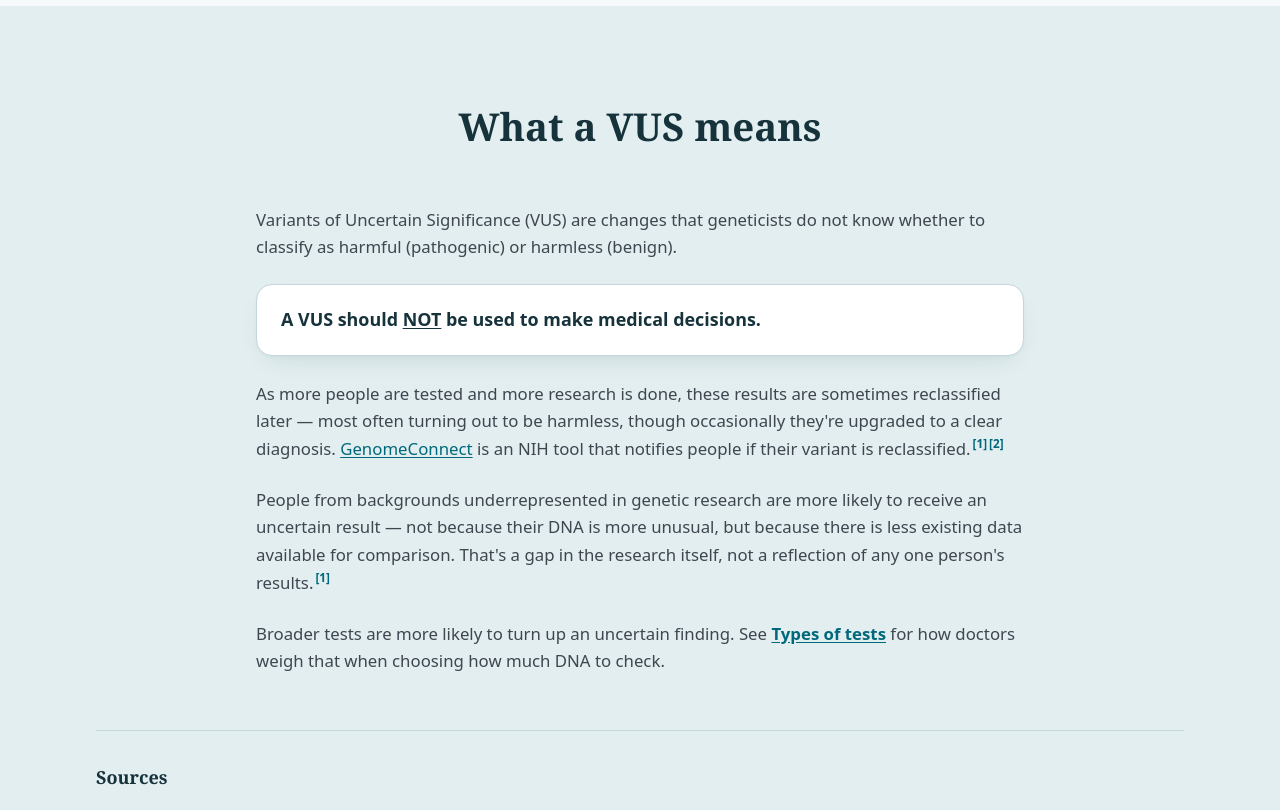
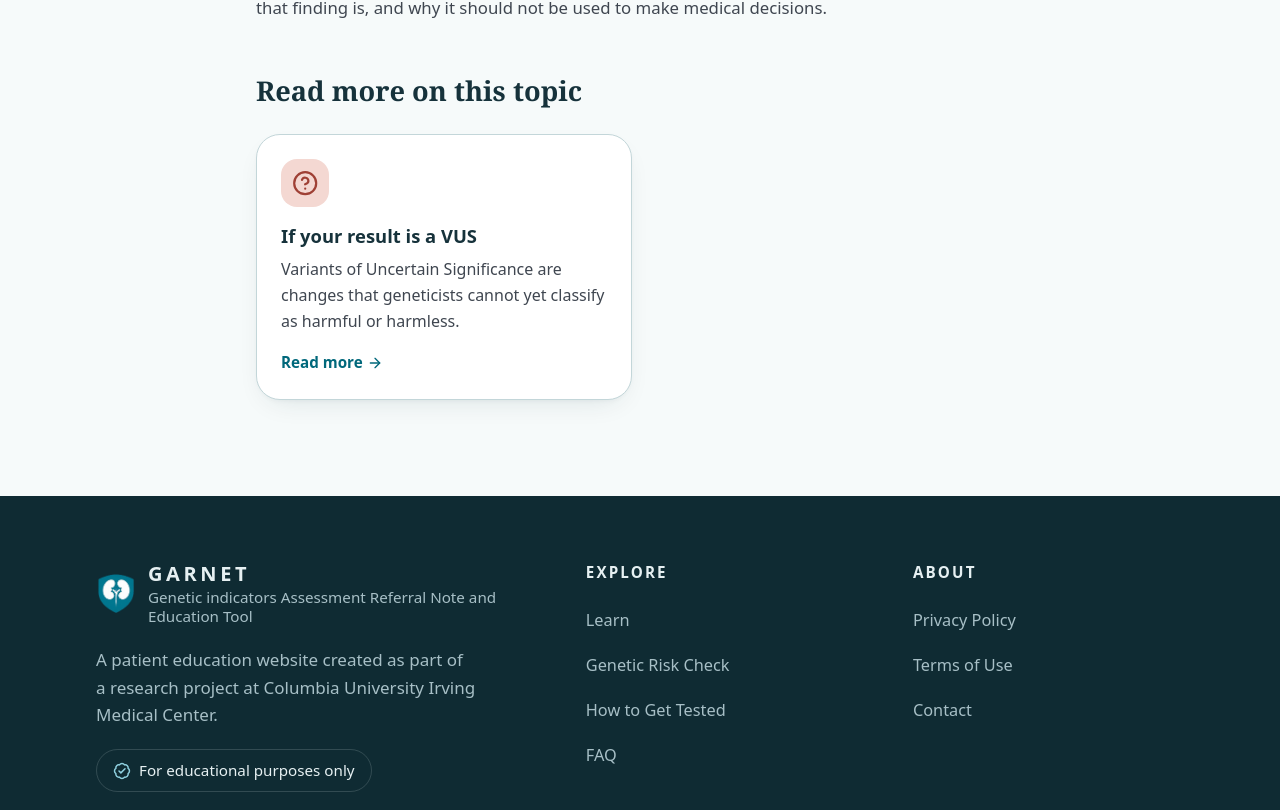
Before and after one commit to OleNY1/garnet_web_app, a React (Vite) app: page /learn/uncertain-results in a window 1280 px wide. Shown: the part 1370-2180 px from the top of the page. Built offline with nearby package versions, Linux system fonts and the light colour scheme.

Commit message:
Move VUS under the genetic test report as its own Learn page.

```diff
--- a/src/App.tsx
+++ b/src/App.tsx
@@ -20,6 +20,7 @@ import { SupportGroups } from './pages/learn/SupportGroups'
 import { TestingBasics } from './pages/learn/TestingBasics'
 import { TypesOfTests } from './pages/learn/TypesOfTests'
 import { UncertainResults } from './pages/learn/UncertainResults'
+import { Vus } from './pages/learn/Vus'
 import { YourRights } from './pages/learn/YourRights'
 import { Faq } from './pages/Faq'
 import { HowToGetTested } from './pages/HowToGetTested'
@@ -80,6 +81,7 @@ export default function App() {
             <Route path="your-rights" element={<YourRights />} />
             <Route path="types-of-tests" element={<TypesOfTests />} />
             <Route path="uncertain-results" element={<UncertainResults />} />
+            <Route path="vus" element={<Vus />} />
             <Route path="support-groups" element={<SupportGroups />} />
             <Route path="research-opportunities" element={<ResearchOpportunities />} />
           </Route>
--- a/src/lib/learnTopics.ts
+++ b/src/lib/learnTopics.ts
@@ -2,6 +2,7 @@ import {
   BookOpen,
   CircleHelp,
   Dna,
+  FileText,
   FlaskConical,
   Globe,
   HandHeart,
@@ -171,11 +172,23 @@ export const LEARN_TOPICS: LearnTopic[] = [
     label: 'Understanding your genetic test report',
     to: '/learn/uncertain-results',
     end: false,
-    icon: CircleHelp,
+    icon: FileText,
     tint: 'accent',
     eyebrow: 'Understanding your genetic test report',
     title: 'Understanding your genetic test report',
-    intro: 'What about Variants of Uncertain Significance (VUS)?',
+    intro: 'Genetic reports usually include the conclusion of the test: Positive or Negative.',
+  },
+  {
+    label: 'If your result is a VUS',
+    to: '/learn/vus',
+    end: false,
+    parent: '/learn/uncertain-results',
+    icon: CircleHelp,
+    tint: 'accent',
+    eyebrow: 'If your result is a VUS',
+    title: 'Variants of Uncertain Significance (VUS)',
+    intro:
+      'Variants of Uncertain Significance are changes that geneticists cannot yet classify as harmful or harmless.',
   },
   {
     label: 'Sharing with family',
--- a/src/lib/search.ts
+++ b/src/lib/search.ts
@@ -24,7 +24,7 @@ export const SUGGESTED_PATHS = [
   '/check',
   '/learn/testing-basics',
   '/faq',
-  '/learn/uncertain-results',
+  '/learn/vus',
   '/learn/genetic-counselors',
   '/how-to-get-tested',
 ]
--- a/src/lib/searchIndex.generated.ts
+++ b/src/lib/searchIndex.generated.ts
@@ -162,7 +162,7 @@ export const SEARCH_INDEX: IndexedPage[] = [
       },
       {
         "heading": "Why the choice matters",
-        "text": "Broader tests generally cost more and take longer to come back than a single-gene test, and the wider net means they're more likely to turn up genetic changes whose relevance isn't fully clear yet. A narrower test is faster and simpler to interpret, but only works well when your doctor already has a strong reason to suspect a particular gene. See Uncertain results / VUS for what happens when a finding is not yet clearly harmful or clearly harmless.[1]"
+        "text": "Broader tests generally cost more and take longer to come back than a single-gene test, and the wider net means they're more likely to turn up genetic changes whose relevance isn't fully clear yet. A narrower test is faster and simpler to interpret, but only works well when your doctor already has a strong reason to suspect a particular gene. See If your result is a VUS for what happens when a finding is not yet clearly harmful or clearly harmless.[1]"
       },
       {
         "heading": "Tests can also be grouped by disease",
@@ -177,14 +177,21 @@ export const SEARCH_INDEX: IndexedPage[] = [
   {
     "path": "/learn/uncertain-results",
     "title": "Understanding your genetic test report",
-    "intro": "What about Variants of Uncertain Significance (VUS)?",
+    "intro": "Genetic reports usually include the conclusion of the test: Positive or Negative.",
     "sections": [
       {
         "heading": "",
-        "text": "We are all different, and so is our DNA. Geneticists use multiple sources of information to classify the variants in each of us. Genetic reports usually include the conclusion of the test: Positive or Negative. Positive A potential diagnostic finding is reported. The variant(s) are either classified as Pathogenic or Likely Pathogenic. Negative No definitive diagnostic finding is reported. These results include heterozygote variants (1 variant on 1 copy of the gene) in genes associated with recessive diseases (2 variants cause disease). They also include Variants of Uncertain Significance."
-      },
+        "text": "We are all different, and so is our DNA. Geneticists use multiple sources of information to classify the variants in each of us. Genetic reports usually include the conclusion of the test: Positive or Negative. Positive A potential diagnostic finding is reported. The variant(s) are either classified as Pathogenic or Likely Pathogenic. Negative No definitive diagnostic finding is reported. These results include heterozygote variants (1 variant on 1 copy of the gene) in genes associated with recessive diseases (2 variants cause disease). They also include Variants of Uncertain Significance. Sometimes a result is not clearly positive or clearly negative. See If your result is a VUS for what that finding is, and why it should not be used to make medical decisions."
+      }
+    ]
+  },
+  {
+    "path": "/learn/vus",
+    "title": "Variants of Uncertain Significance (VUS)",
+    "intro": "Variants of Uncertain Significance are changes that geneticists cannot yet classify as harmful or harmless.",
+    "sections": [
       {
-        "heading": "What a VUS means",
+        "heading": "If your result is a VUS",
         "text": "Variants of Uncertain Significance (VUS) are changes that geneticists do not know whether to classify as harmful (pathogenic) or harmless (benign). A VUS should NOT be used to make medical decisions. As more people are tested and more research is done, these results are sometimes reclassified later — most often turning out to be harmless, though occasionally they're upgraded to a clear diagnosis. GenomeConnect is an NIH tool that notifies people if their variant is reclassified.[1][2] People from backgrounds underrepresented in genetic research are more likely to receive an uncertain result — not because their DNA is more unusual, but because there is less existing data available for comparison. That's a gap in the research itself, not a reflection of any one person's results.[1] Broader tests are more likely to turn up an uncertain finding. See Types of tests for how doctors weigh that when choosing how much DNA to check."
       }
     ]
--- a/src/pages/Faq.tsx
+++ b/src/pages/Faq.tsx
@@ -141,7 +141,7 @@ const FAQ_GROUPS: Array<{ id: string; title: string; items: FaqItem[] }> = [
     title: 'Understanding results',
     items: [
       learnQuestion(
-        '/learn/uncertain-results',
+        '/learn/vus',
         'What if my result is uncertain?',
         'Variants of Uncertain Significance (VUS) are changes that geneticists do not know whether to classify as harmful (pathogenic) or harmless (benign). A VUS should NOT be used to make medical decisions.',
       ),
--- a/src/pages/learn/TypesOfTests.tsx
+++ b/src/pages/learn/TypesOfTests.tsx
@@ -46,7 +46,7 @@ export function TypesOfTests() {
             relevance isn't fully clear yet. A narrower test is faster and simpler to interpret,
             but only works well when your doctor already has a strong reason to suspect a
             particular gene. See{' '}
-            <LearnLink to="/learn/uncertain-results">Uncertain results / VUS</LearnLink> for what
+            <LearnLink to="/learn/vus">If your result is a VUS</LearnLink> for what
             happens when a finding is not yet clearly harmful or clearly harmless.
             <Cite n={1} />
           </p>
--- a/src/pages/learn/UncertainResults.tsx
+++ b/src/pages/learn/UncertainResults.tsx
@@ -1,8 +1,6 @@
-import { Cite } from '../../components/Cite'
 import { LearnLink } from '../../components/learn/LearnLink'
+import { SubtopicCards } from '../../components/learn/SubtopicCards'
 import { Section } from '../../components/Section'
-import { Sources } from '../../components/Sources'
-import { numbered } from '../../lib/citations'
 
 export function UncertainResults() {
   return (
@@ -43,49 +41,15 @@ export function UncertainResults() {
               className="w-full rounded-xl border border-line bg-white"
             />
           </figure>
-        </div>
-      </Section>
-
-      <Section id="uncertain-results" tone="wash" title="What a VUS means">
-        <div className="mx-auto flex max-w-3xl flex-col gap-6 text-[1.05rem] leading-relaxed text-body">
-          <p>
-            Variants of Uncertain Significance (VUS) are changes that geneticists do not know whether to classify as
-            harmful (pathogenic) or harmless (benign).
-          </p>
-
-          <p className="rounded-2xl border border-line bg-surface px-6 py-5 text-[1.12rem] font-semibold text-ink shadow-soft">
-            A VUS should <strong className="underline underline-offset-2">NOT</strong> be used to make medical decisions.
-          </p>
 
           <p>
-            As more people are tested and more research is done, these results are sometimes reclassified later — most
-            often turning out to be harmless, though occasionally they're upgraded to a clear diagnosis.{' '}
-            <a
-              href="https://www.genomeconnect.org/"
-              target="_blank"
-              rel="noreferrer"
-              className="text-brand underline underline-offset-2 hover:text-brand-strong"
-            >
-              GenomeConnect
-            </a>{' '}
-            is an NIH tool that notifies people if their variant is reclassified.
-            <Cite n={1} />
-            <Cite n={2} />
-          </p>
-          <p>
-            People from backgrounds underrepresented in genetic research are more likely to receive an uncertain result
-            — not because their DNA is more unusual, but because there is less existing data available for comparison.
-            That's a gap in the research itself, not a reflection of any one person's results.
-            <Cite n={1} />
-          </p>
-          <p>
-            Broader tests are more likely to turn up an uncertain finding. See{' '}
-            <LearnLink to="/learn/types-of-tests">Types of tests</LearnLink> for how doctors weigh that when choosing
-            how much DNA to check.
+            Sometimes a result is not clearly positive or clearly negative. See{' '}
+            <LearnLink to="/learn/vus">If your result is a VUS</LearnLink> for what that finding is, and why it should not be
+            used to make medical decisions.
           </p>
         </div>
 
-        <Sources sources={numbered('groopman2025', 'bogyo2025')} />
+        <SubtopicCards parent="/learn/uncertain-results" />
       </Section>
     </>
   )
--- /dev/null
+++ b/src/pages/learn/Vus.tsx
@@ -0,0 +1,53 @@
+import { Cite } from '../../components/Cite'
+import { LearnLink } from '../../components/learn/LearnLink'
+import { Section } from '../../components/Section'
+import { Sources } from '../../components/Sources'
+import { numbered } from '../../lib/citations'
+
+export function Vus() {
+  return (
+    <>
+      <Section id="uncertain-results" tone="wash" title="If your result is a VUS">
+        <div className="mx-auto flex max-w-3xl flex-col gap-6 text-[1.05rem] leading-relaxed text-body">
+          <p>
+            Variants of Uncertain Significance (VUS) are changes that geneticists do not know whether to classify as
+            harmful (pathogenic) or harmless (benign).
+          </p>
+
+          <p className="rounded-2xl border border-line bg-surface px-6 py-5 text-[1.12rem] font-semibold text-ink shadow-soft">
+            A VUS should <strong className="underline underline-offset-2">NOT</strong> be used to make medical decisions.
+          </p>
+
+          <p>
+            As more people are tested and more research is done, these results are sometimes reclassified later — most
+            often turning out to be harmless, though occasionally they're upgraded to a clear diagnosis.{' '}
+            <a
+              href="https://www.genomeconnect.org/"
+              target="_blank"
+              rel="noreferrer"
+              className="text-brand underline underline-offset-2 hover:text-brand-strong"
+            >
+              GenomeConnect
+            </a>{' '}
+            is an NIH tool that notifies people if their variant is reclassified.
+            <Cite n={1} />
+            <Cite n={2} />
+          </p>
+          <p>
+            People from backgrounds underrepresented in genetic research are more likely to receive an uncertain result
+            — not because their DNA is more unusual, but because there is less existing data available for comparison.
+            That's a gap in the research itself, not a reflection of any one person's results.
+            <Cite n={1} />
+          </p>
+          <p>
+            Broader tests are more likely to turn up an uncertain finding. See{' '}
+            <LearnLink to="/learn/types-of-tests">Types of tests</LearnLink> for how doctors weigh that when choosing
+            how much DNA to check.
+          </p>
+        </div>
+
+        <Sources sources={numbered('groopman2025', 'bogyo2025')} />
+      </Section>
+    </>
+  )
+}
```
